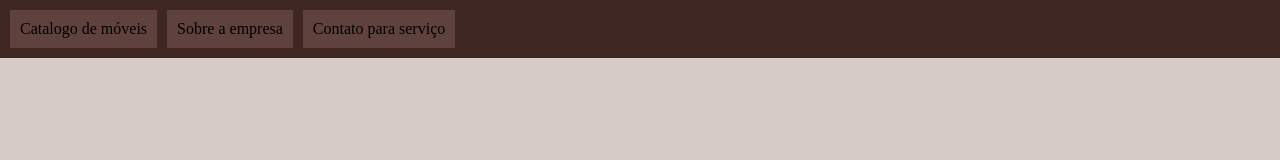
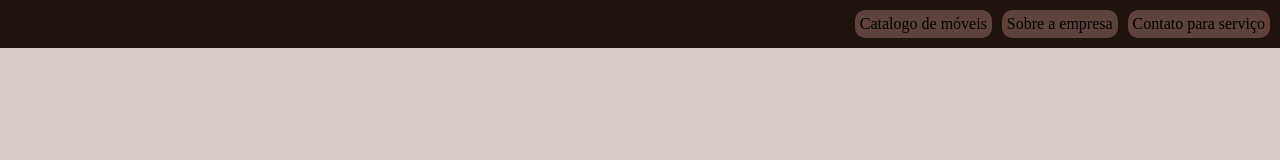
Before and after one commit to Maria-Faustina/Projetos-ProgramacaoWeb, a plain HTML site: page 999/index.html in a window 1280 px wide. Drawn offline with Linux system fonts and the light colour scheme.

Commit message:
Update style.css

```diff
--- a/999/style.css
+++ b/999/style.css
@@ -1,11 +1,11 @@
 :root{
     --cor-fundo-pg:#D7CCC8 ;
     --cor-fundo-catalogo: ;
-    --cor-cabecalho: #3E2723;
+    --cor-cabecalho: #1f1310;
     --cor-btn: #5f423d;
     --cor-texto: #000000;
     --cor-titulo: #5D4037;
-    --cor-borda-btn: #E65100;
+    --cor-borda-btn: #1f0b00;
 }
 
 body{
@@ -19,7 +19,7 @@ body{
 
 .botoes-nav{
     display: flex;
-    justify-content: flex-start;
+    justify-content: flex-end;
     gap: 10px;
 }
 .botoes-nav a{
@@ -29,7 +29,10 @@ body{
 }
 .btn{
     background-color: var(--cor-btn);
-    padding: 10px;
+    padding: 5px;
     margin: 0;
+    border-radius: 10px;
+    border-color: var( --cor-borda-btn);
+
 
 }
```
